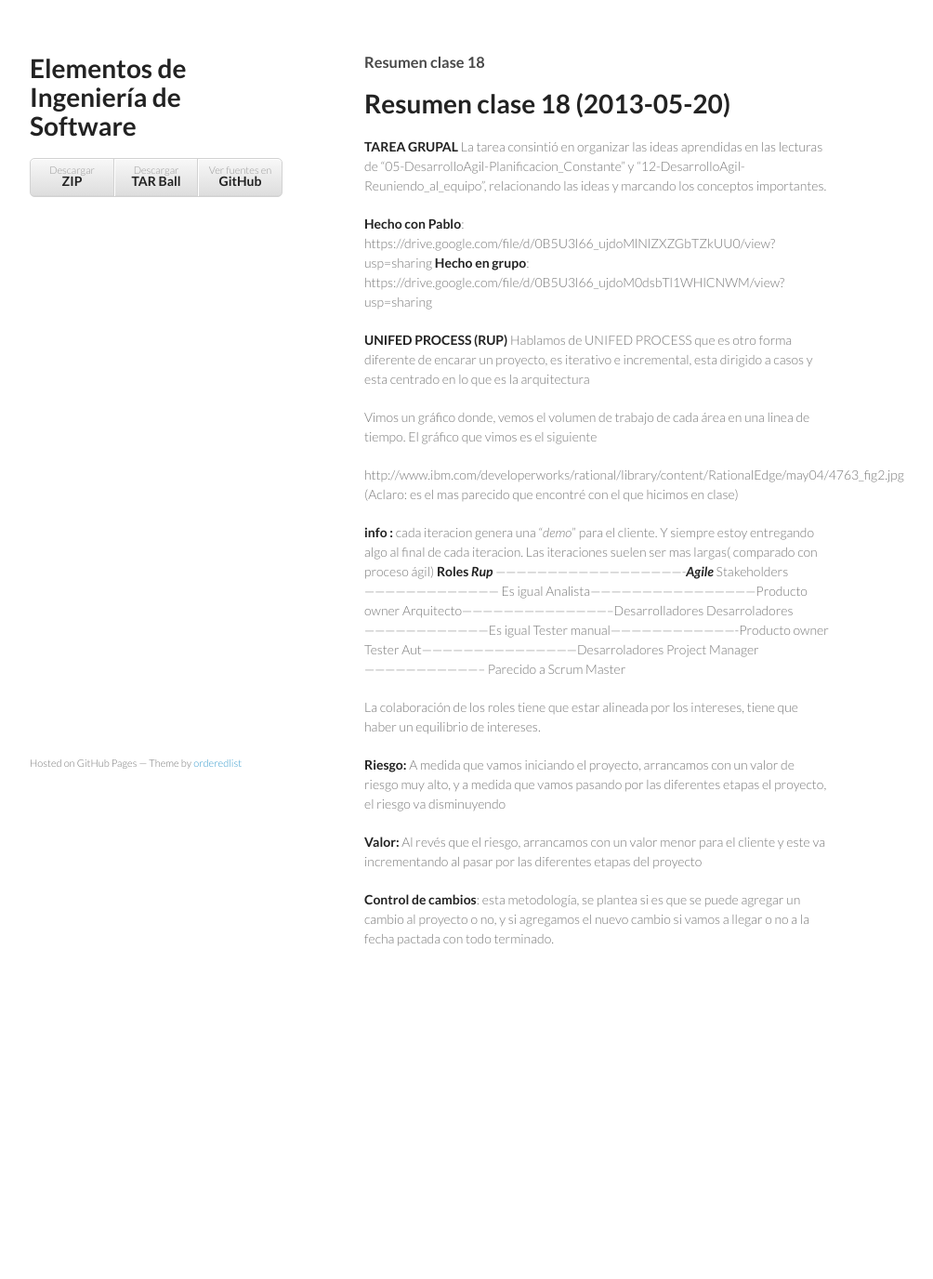
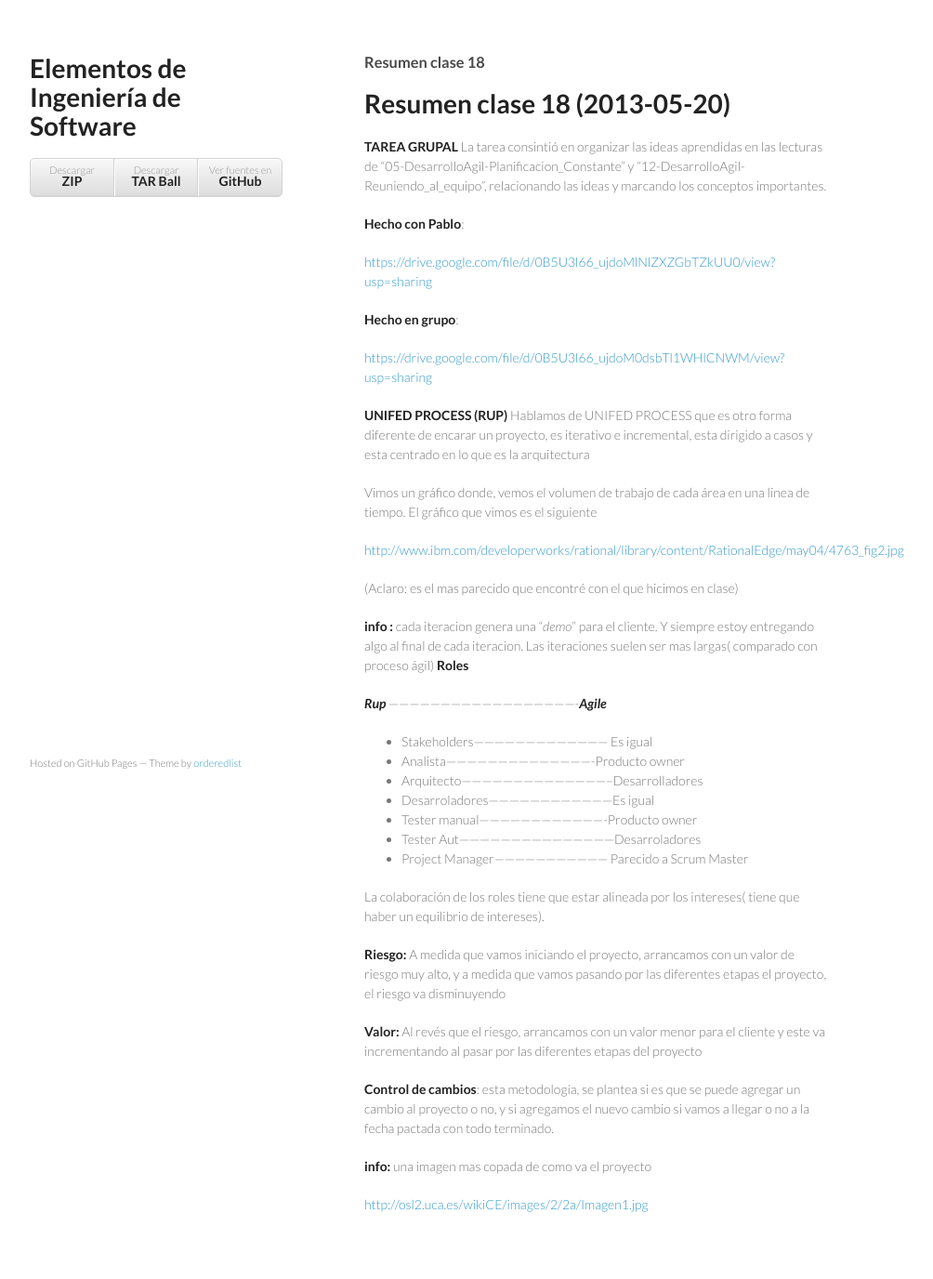
Before and after one commit to SoftwareEngineeringUNQ/bitacora, a Jekyll site: the page built from _posts/2015-05-20-resumen-clase-18.md, in a window 1280 px wide. Shown: the whole page at 93% size, without its empty margins (178-1182 px from the left). Built offline with Jekyll 4.4.1, drawn with Linux system fonts in a browser that asks for light colours; before the commit the page ends 1090 px from its top, so only the background shows below that.

Commit message:
Resumen de la clase 18

```diff
--- a/_posts/2015-05-20-resumen-clase-18.md
+++ b/_posts/2015-05-20-resumen-clase-18.md
@@ -10,33 +10,44 @@ La tarea consintió en organizar las ideas aprendidas en las lecturas de "05-Des
 "12-DesarrolloAgil-Reuniendo_al_equipo", relacionando las ideas y marcando los conceptos importantes.
 
 **Hecho con Pablo**:
-https://drive.google.com/file/d/0B5U3l66_ujdoMlNlZXZGbTZkUU0/view?usp=sharing
+
+[https://drive.google.com/file/d/0B5U3l66_ujdoMlNlZXZGbTZkUU0/view?usp=sharing](http://osl2.uca.es/wikiCE/images/2/2a/Imagen1.jpg)
+
 **Hecho en grupo**:
-https://drive.google.com/file/d/0B5U3l66_ujdoM0dsbTl1WHlCNWM/view?usp=sharing
+
+[https://drive.google.com/file/d/0B5U3l66_ujdoM0dsbTl1WHlCNWM/view?usp=sharing](http://osl2.uca.es/wikiCE/images/2/2a/Imagen1.jpg)
 
 **UNIFED PROCESS (RUP)**
 Hablamos de UNIFED PROCESS que es otro forma diferente de encarar un proyecto, es iterativo e incremental, esta dirigido a casos y esta centrado en lo que es la arquitectura
 
 Vimos un gráfico donde, vemos el volumen de trabajo de cada área en una linea de tiempo. El gráfico que vimos es el siguiente
 
-http://www.ibm.com/developerworks/rational/library/content/RationalEdge/may04/4763_fig2.jpg
+[http://www.ibm.com/developerworks/rational/library/content/RationalEdge/may04/4763_fig2.jpg](http://osl2.uca.es/wikiCE/images/2/2a/Imagen1.jpg)
+
 (Aclaro:  es el mas parecido que encontré con el que hicimos en clase)
 
 **info :** cada iteracion genera una "*demo*" para el cliente. Y siempre estoy entregando algo al final de cada iteracion. Las iteraciones suelen ser mas largas( comparado con proceso ágil)
 **Roles**
-    ***Rup*** -------------------------------------------------------***Agile***
-Stakeholders--------------------------------------- Es igual
-Analista------------------------------------------------Producto owner
-Arquitecto--------------------------------------------Desarrolladores
-Desarroladores------------------------------------Es igual
-Tester manual-------------------------------------Producto owner
-Tester Aut---------------------------------------------Desarroladores
-Project Manager----------------------------------- Parecido a Scrum Master
 
-La colaboración de los roles tiene que estar alineada por los intereses, tiene que haber un equilibrio de intereses.
+
+***Rup*** -------------------------------------------------------***Agile***
+
+ - Stakeholders--------------------------------------- Es igual
+ - Analista-------------------------------------------Producto owner
+ - Arquitecto--------------------------------------------Desarrolladores
+ - Desarroladores------------------------------------Es igual
+ - Tester manual-------------------------------------Producto owner
+ - Tester Aut---------------------------------------------Desarroladores
+ - Project Manager--------------------------------- Parecido a Scrum Master
+
+La colaboración de los roles tiene que estar alineada por los intereses( tiene que haber un equilibrio de intereses).
 
 **Riesgo:** A medida que vamos iniciando el proyecto, arrancamos con un valor de riesgo muy alto, y a medida que vamos pasando por las diferentes etapas el proyecto, el riesgo va disminuyendo
 
 **Valor:** Al revés que el riesgo, arrancamos con un valor menor para el cliente y este va incrementando al pasar por las diferentes etapas del proyecto
 
 **Control de cambios**: esta metodología, se plantea si es que se puede agregar un cambio al proyecto o no, y si agregamos el nuevo cambio si  vamos a llegar o no a la fecha pactada con todo terminado.
+
+**info:**  una imagen mas copada de como va el proyecto
+
+[http://osl2.uca.es/wikiCE/images/2/2a/Imagen1.jpg](http://osl2.uca.es/wikiCE/images/2/2a/Imagen1.jpg)
```
